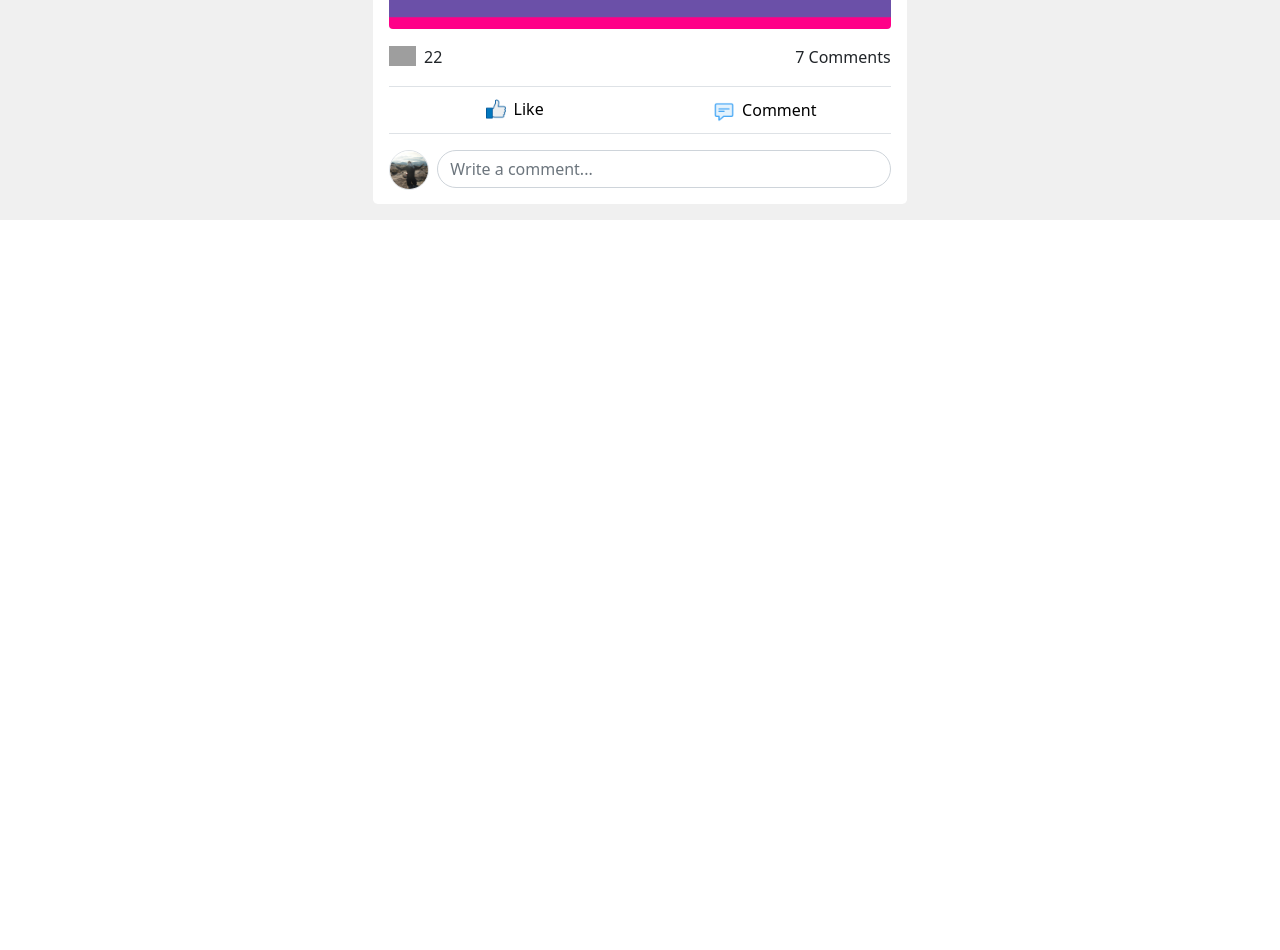
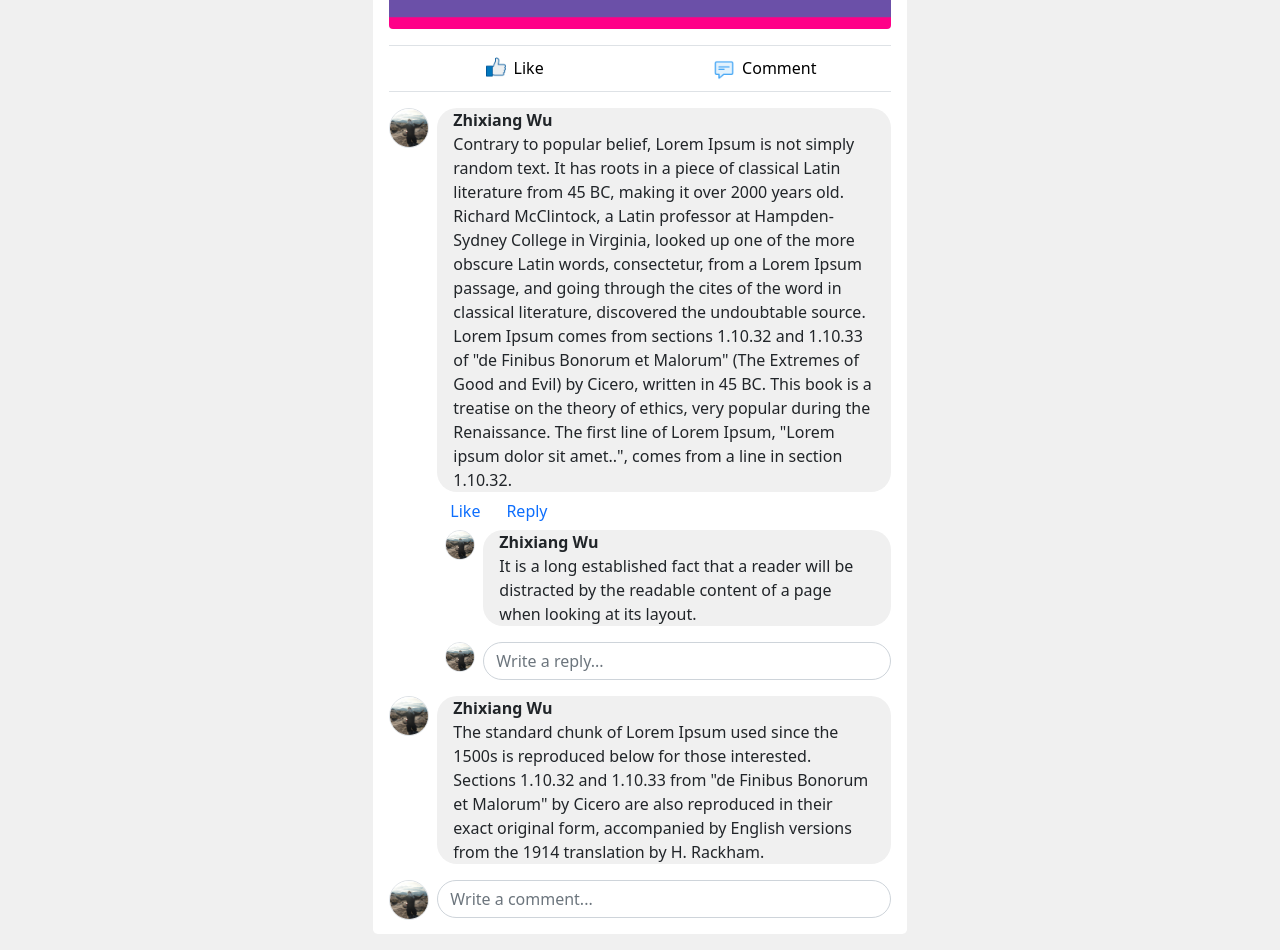
Before and after one commit to wuzhixiang88/GA-Projects, a React (Create React App) app in the folder unit4_project/phasebook/client/: page /1 in a window 1280 px wide. Shown: the part 1080-2030 px from the top of the page. Before the commit the page ends 1300 px from the top, so only its background shows below. Built offline with nearby package versions, Linux system fonts and the light colour scheme; grey boxes are pictures that could not be loaded.

Commit message:
added components for user comments/likes/replies and added state for post like/comments counter

```diff
--- a/unit4_project/phasebook/client/src/App.css
+++ b/unit4_project/phasebook/client/src/App.css
@@ -49,7 +49,20 @@
   resize: none;
 }
 
-#post-textarea:focus {
+#post-textarea:focus,
+#like-comment-button:focus {
+  box-shadow: none;
+}
+
+#like-reply-button {
+  text-decoration: none;
+}
+
+#like-reply-button:hover {
+  text-decoration: underline;
+}
+
+#like-reply-button:focus {
   box-shadow: none;
 }
 
@@ -83,3 +96,8 @@
 #like-comment-button {
   background-color: white;
 }
+
+#user-comment-col {
+  background-color: rgb(240, 240, 240);
+  border-radius: 20px;
+}
--- a/unit4_project/phasebook/client/src/components/PostFeed.jsx
+++ b/unit4_project/phasebook/client/src/components/PostFeed.jsx
@@ -1,4 +1,4 @@
-import React from "react";
+import React, { useState } from "react";
 // LOGO/IMAGE IMPORTS
 import likeIcon from "../like.png";
 import likeIcon2 from "../like2.png";
@@ -15,6 +15,17 @@ import Image from "react-bootstrap/Image";
 import Button from "react-bootstrap/Button";
 
 const PostFeed = () => {
+  const [postLikeCounter, setPostLikeCounter] = useState(0);
+  const [postCommentCounter, setPostCommentCounter] = useState(0);
+
+  const handlePostLikeCounter = () => {
+    setPostLikeCounter(postLikeCounter + 1);
+  };
+  const handlePostCommentCounter = (e) => {
+    e.preventDefault();
+    setPostCommentCounter(postCommentCounter + 1);
+  };
+
   return (
     <>
       <Row className="justify-content-md-center">
@@ -57,20 +68,30 @@ const PostFeed = () => {
               <Image fluid rounded alt="" src={lorenIpsumPhoto} />
             </Card.Body>
 
+            {postLikeCounter || postCommentCounter ? (
+              <>
                 <Card.Body className="d-flex pt-0">
                   <Col md="auto">
+                    {postLikeCounter ? (
+                      <>
                         <Image
                           alt=""
                           src={likeIcon2}
                           height="20"
                           className="mb-1 me-2"
                         />
-                22
+                        {postLikeCounter}
+                      </>
+                    ) : null}
                   </Col>
                   <Col md="auto" className="ms-auto">
-                7 Comments
+                    {postCommentCounter
+                      ? `${postCommentCounter} Comments`
+                      : null}
                   </Col>
                 </Card.Body>
+              </>
+            ) : null}
 
             <Card.Body className="d-flex border-top border-bottom mx-3 mb-3 px-0 py-1">
               <Col md={6} className="d-flex">
@@ -78,6 +99,7 @@ const PostFeed = () => {
                   variant="light"
                   className="flex-grow-1 border-0"
                   id="like-comment-button"
+                  onClick={handlePostLikeCounter}
                 >
                   <Image
                     alt=""
@@ -105,6 +127,123 @@ const PostFeed = () => {
               </Col>
             </Card.Body>
 
+            <Card.Body className="d-flex text-start py-0">
+              <Col md="auto" className="me-2">
+                <Image
+                  alt=""
+                  src={seedProfilePhoto}
+                  width="40"
+                  height="40"
+                  className="border rounded-circle"
+                />
+              </Col>
+              <Col>
+                <Col
+                  className="d-flex flex-column align-self-center"
+                  id="user-comment-col"
+                >
+                  <Card.Text className="fw-bold mb-0 ps-3">
+                    Zhixiang Wu
+                  </Card.Text>
+                  <Card.Text className="px-3">
+                    Contrary to popular belief, Lorem Ipsum is not simply random
+                    text. It has roots in a piece of classical Latin literature
+                    from 45 BC, making it over 2000 years old. Richard
+                    McClintock, a Latin professor at Hampden-Sydney College in
+                    Virginia, looked up one of the more obscure Latin words,
+                    consectetur, from a Lorem Ipsum passage, and going through
+                    the cites of the word in classical literature, discovered
+                    the undoubtable source. Lorem Ipsum comes from sections
+                    1.10.32 and 1.10.33 of "de Finibus Bonorum et Malorum" (The
+                    Extremes of Good and Evil) by Cicero, written in 45 BC. This
+                    book is a treatise on the theory of ethics, very popular
+                    during the Renaissance. The first line of Lorem Ipsum,
+                    "Lorem ipsum dolor sit amet..", comes from a line in section
+                    1.10.32.
+                  </Card.Text>
+                </Col>
+                <Col className="mt-0">
+                  <Button variant="link" id="like-reply-button">
+                    Like
+                  </Button>
+                  <Button variant="link" id="like-reply-button">
+                    Reply
+                  </Button>
+                </Col>
+                <Col className="d-flex text-start ps-2 py-0">
+                  <Col md="auto" className="me-2">
+                    <Image
+                      alt=""
+                      src={seedProfilePhoto}
+                      width="30"
+                      height="30"
+                      className="border rounded-circle"
+                    />
+                  </Col>
+                  <Col
+                    className="d-flex flex-column align-self-center mb-3"
+                    id="user-comment-col"
+                  >
+                    <Card.Text className="fw-bold mb-0 ps-3">
+                      Zhixiang Wu
+                    </Card.Text>
+                    <Card.Text className="px-3">
+                      It is a long established fact that a reader will be
+                      distracted by the readable content of a page when looking
+                      at its layout.
+                    </Card.Text>
+                  </Col>
+                </Col>
+                <Col className="d-flex ps-2 py-0">
+                  <Col md="auto" className="me-2">
+                    <Image
+                      alt=""
+                      src={seedProfilePhoto}
+                      width="30"
+                      height="30"
+                      className="border rounded-circle"
+                    />
+                  </Col>
+                  <Col>
+                    <Form.Group className="flex-grow-1 align-self-center">
+                      <Form.Control
+                        type="text"
+                        placeholder="Write a reply..."
+                        className="mb-3 rounded-pill"
+                      />
+                    </Form.Group>
+                  </Col>
+                </Col>
+              </Col>
+            </Card.Body>
+
+            {/* PLACEHOLDER FOR MULTIPLE COMMENTS - TO BE DELETED WHEN USING MAP FUNCTION */}
+            <Card.Body className="d-flex text-start py-0">
+              <Col md="auto" className="me-2">
+                <Image
+                  alt=""
+                  src={seedProfilePhoto}
+                  width="40"
+                  height="40"
+                  className="border rounded-circle"
+                />
+              </Col>
+              <Col
+                className="d-flex flex-column align-self-center mb-3"
+                id="user-comment-col"
+              >
+                <Card.Text className="fw-bold mb-0 ps-3">Zhixiang Wu</Card.Text>
+                <Card.Text className="px-3">
+                  The standard chunk of Lorem Ipsum used since the 1500s is
+                  reproduced below for those interested. Sections 1.10.32 and
+                  1.10.33 from "de Finibus Bonorum et Malorum" by Cicero are
+                  also reproduced in their exact original form, accompanied by
+                  English versions from the 1914 translation by H. Rackham.
+                </Card.Text>
+              </Col>
+            </Card.Body>
+            {/* PLACEHOLDER FOR MULTIPLE COMMENTS - TO BE DELETED WHEN USING MAP FUNCTION */}
+
             <Card.Body className="d-flex py-0">
               <Col md="auto" className="me-2">
                 <Image
@@ -116,6 +255,7 @@ const PostFeed = () => {
                 />
               </Col>
               <Col>
+                <Form onSubmit={handlePostCommentCounter}>
                   <Form.Group className="flex-grow-1 align-self-center">
                     <Form.Control
                       type="text"
@@ -123,6 +263,7 @@ const PostFeed = () => {
                       className="mb-3 rounded-pill"
                     />
                   </Form.Group>
+                </Form>
               </Col>
             </Card.Body>
           </Card>
--- a/unit4_project/phasebook/client/src/components/UserProfile.jsx
+++ b/unit4_project/phasebook/client/src/components/UserProfile.jsx
@@ -48,7 +48,7 @@ const UserProfile = () => {
               <Col md={12} className="fs-2 fw-bold ms-3">
                 Zhixiang Wu
               </Col>
-              <Col md={12} className="fs-6">
+              <Col md={12} className="text-start fs-6 ms-3 ps-2">
                 685 Friends
               </Col>
             </Col>
```
Lines whose indentation alone changed are shown as unchanged.
